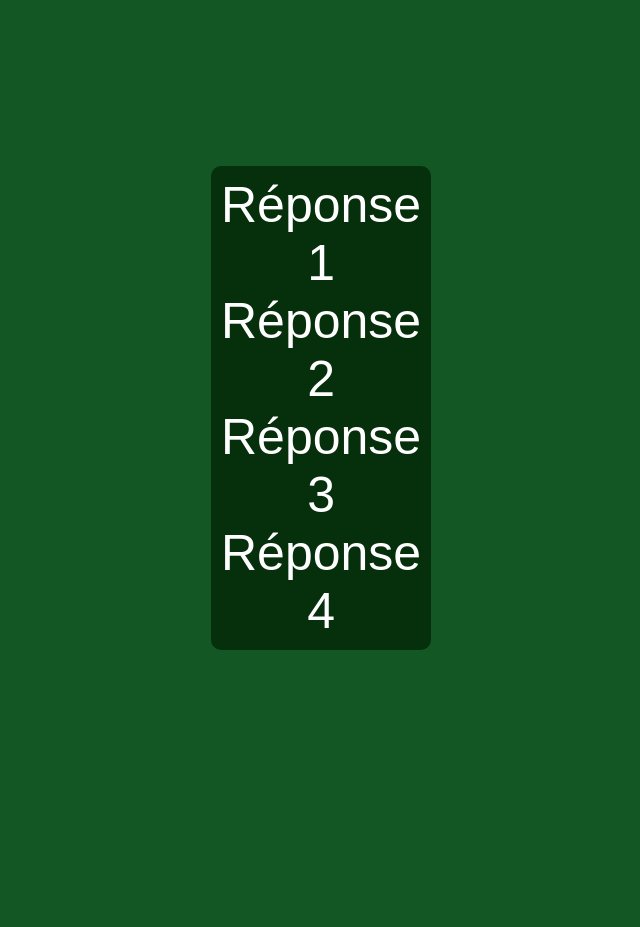
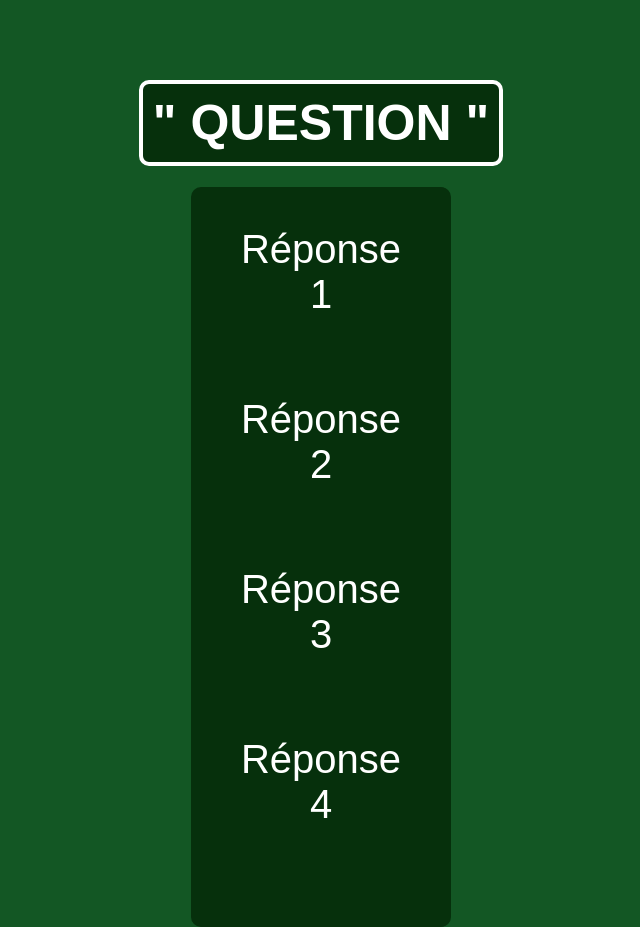
Before and after one commit to Ryuuket/quizz-app, a SvelteKit app in the folder front/: page /game in a window 1280 px wide. Shown: the whole page, without its empty margins (319-959 px from the left). Before the commit the page ends 816 px from the top, so only its background shows below. Built offline with nearby package versions, Linux system fonts and the light colour scheme.

Commit message:
page game ok

```diff
--- a/front/src/routes/game/+page.svelte
+++ b/front/src/routes/game/+page.svelte
@@ -1,8 +1,31 @@
-<script>
-  // Vous pouvez ajouter ici toute logique JavaScript nécessaire
+<script lang="ts">
+  // Votre code TypeScript ici
 </script>
 
+<body>
+  <h1>" QUESTION "</h1>
+  <main>
+    <!-- Reste de votre code -->
+  </main>
+</body>
+
 <style>
+
+h1 {
+  text-align: center; /* Centrer le texte */
+  color: white; /* Couleur du texte */
+  font-family: Arial, sans-serif; /* Police de caractère */
+  font-size: 50px; /* Augmenter la taille de la police */
+  margin: 80px 0; /* Marge autour du titre */
+  padding: 10px; /* Espace entre le texte et le bord du cadre */
+  background-color: #06300c; /* Couleur de fond du cadre */
+  border: 4px solid white; /* Bordure blanche */
+  border-radius: 10px; /* Bords arrondis du cadre */
+  width: max-content; /* Largeur en fonction du contenu */
+  margin-left: auto; /* Centrer le cadre horizontalement */
+  margin-right: auto; /* Centrer le cadre horizontalement */
+}
+
   :global(body) { /* Style global pour toute la page */
     background-color: rgb(19, 87, 36); /* Fond vert pour toute la page */
     color: white; /* Texte en blanc pour le contraste */
@@ -13,7 +36,7 @@
     display: flex;  /* Pour aligner les éléments horizontalement */
     justify-content: center; /* Pour centrer les éléments */
     align-items: center; /* Pour centrer les éléments */
-    height: 100vh; /* Pour prendre toute la hauteur de la page */
+    height: 25vh; /* Pour prendre toute la hauteur de la page */
   }
 
   .input { /* Style de la zone de saisie */
@@ -24,15 +47,16 @@
     justify-content: center; /* Pour centrer les boutons */
     border-radius: 10px; /* Pour arrondir les bords */
     transition: 1s; /* Pour ajouter une transition */
-    padding: 10px; /* Pour ajouter un peu d'espace entre les bords et les boutons */
+    padding: 30px; /* Pour ajouter un peu d'espace entre les bords et les boutons */
     overflow: hidden; /* Pour cacher les éléments qui dépassent */
-  }
+    margin-top: 5px; /* Ajoute une marge en haut */
+}
 
   .value { /* Style des boutons */
-    font-size: 50px; /* Taille du texte */
+    font-size: 40px; /* Taille du texte */
     background-color: transparent; /* Fond transparent */
     border: none; /* Suppression du style par défaut */
-    padding: 0px; /* Pour ajouter un peu d'espace entre le texte et les bords */
+    padding: 10px; /* Pour ajouter un peu d'espace entre le texte et les bords */
     color: white; /* Texte en blanc pour le contraste */
     display: flex; /* Pour aligner le texte et l'icône horizontalement */
     position: relative; /* Pour positionner l'icône */
@@ -41,6 +65,7 @@
     border-radius: 10px; /* Pour arrondir les bords */
     transition: 1s; /* Pour ajouter une transition */
     box-sizing: border-box; /* Pour que la taille du bouton ne change pas au survol */
+    margin-bottom: 60px; /* Ajoute une marge en bas */
   }
 
   .value:not(:active):hover, /* Style au survol */
```
